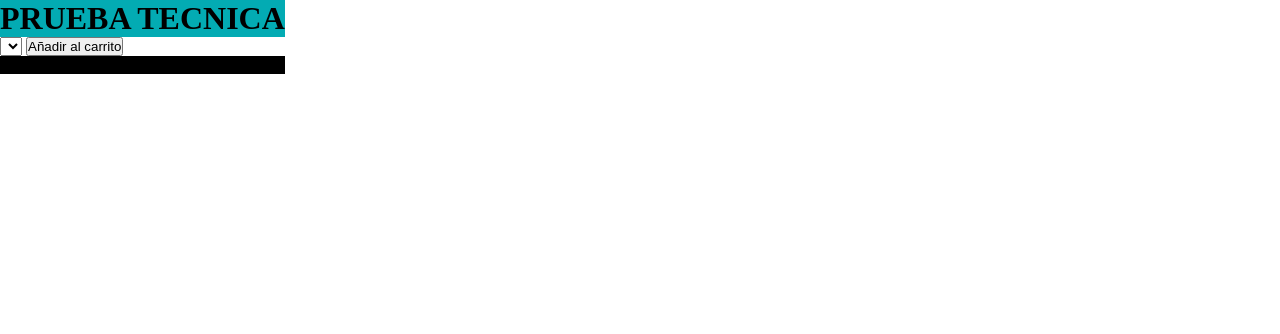
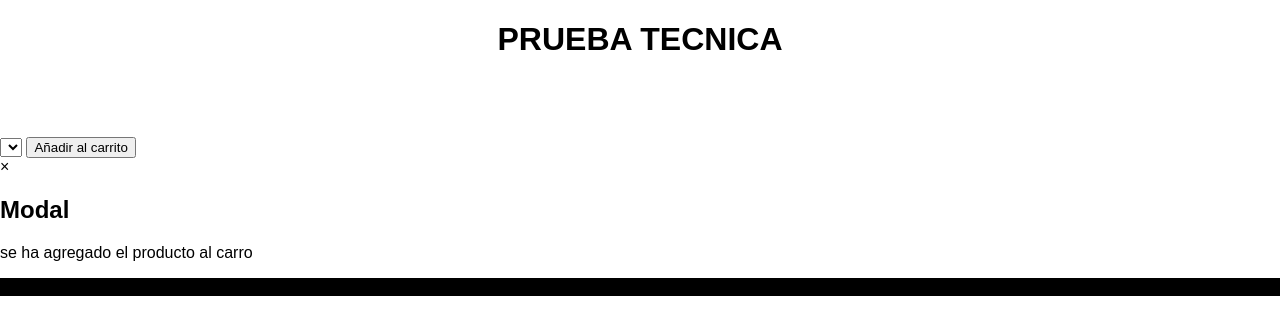
Before and after one commit to sebastiancol/pruebaTecnica, a plain HTML site: page index.html in a window 1280 px wide. Drawn offline with Linux system fonts and the light colour scheme; no server answers; a web font is replaced by a local one.

Commit message:
cambio en los layouts de la web

```diff
--- a/assets/css/index.css
+++ b/assets/css/index.css
@@ -1,13 +1,26 @@
 * {
-    margin: 0;
-    padding: 0;
     box-sizing: border-box;
 }
 
 body {
-    width: 100%;
+    margin: 0;
+    padding: 0;
+    font-family: 'Muli', sans-serif;
+    height: 100%;
+    min-width: 100vw;
+    min-height: 100vh;
 
 }
+
+
+
+.container{
+    display: flex;
+    justify-content: center;
+    flex-direction: column;
+}
+
+
 
 img {
     width: auto;
@@ -15,28 +28,25 @@ img {
 }
 
 .imagen{
-    display: flex;
-    width: 100%;
-    height: auto;
+    display: grid;
+    grid-auto-columns: auto;
+    grid-row: auto;
     background-color: gray;
 }
 
-.container{
-    display: flex;
-    flex-direction: column;
+.description{
+    display: grid;
+    grid-row: auto;
+    border-color: blue;
 }
 
-.container2{
-    display: grid;
-    grid-template-columns: auto auto auto auto;
-}
-
-.container3{
-    display: grid;
-    grid-template-rows: auto auto auto auto;
+.title{
+    text-align: center;
 }
 
 
+
+/*
 .modalContainer {
     display: none;
     position: fixed;
@@ -73,29 +83,31 @@ img {
     text-decoration: none;
     cursor: pointer;
 }
+*/
 
 header{
+    display: grid;
+    grid-template-columns: auto;
     background-color:#03abb3;
-    display: flex;
 }
 
 footer{
+    display: grid;
+    grid-template-columns: auto;
     background-color: black;
-    display: flex;
+
 }
 
-@media screen and (min-width: 640px) {
 
+@media screen and (max-width: 250px) {
 
     body {
         display: flex;
+        justify-content: left;
+        align-items: left;
+        flex-wrap: wrap;
         flex-direction: row;
+        min-width: 100vw;
+        min-height: 100vh;
     }
 }
-
-
-@media screen and (min-width: 1280px) {
-    body{
-
-    }
-  }
--- a/assets/js/index.js
+++ b/assets/js/index.js
@@ -1,5 +1,5 @@
 window.addEventListener('load', () =>{
-    //setInterval("location.reload()",20000);
+
     apiRequest()
 });
 
@@ -38,21 +38,15 @@ function dataApi(data){
     price_max.append(data.price_max)
 
     const description = document.getElementById('description');
-    description.append(data.description)
+    description.innerHTML = `<p>${data.description} </p>`
 
     const fotos = data.images
     //console.log(fotos)
     fotos.forEach(f => {
-        const card= document.createElement('div')
-        card.className="cards"
 
         const img= document.createElement('img');
-        img.src=fotos.images
-        img.width=
-
-        card.append(img)
-        const photos=document.getElementById('images').append(card)
-        //document.getElementById('info2').append(card)
+        img.src=f.images;
+        document.getElementById('images').append(img)
 
     });
 
@@ -62,22 +56,13 @@ function dataApi(data){
     let info= []
     variants.forEach(f =>{
         const options= document.createElement('option')
+        options.value=f.options
         info.push(options)
-        options.value=f.option1
-        const select =document.getElementById('options').appendChild(options);
+        //const option2= document.createElement('option')
+        ///option2.value=f.option2
+        document.getElementById('options').appendChild(options);
     })
     //console.log(variants)
-
-    /*let img1= document.createElement('img');
-    img1.src= data.images[0]
-    let img2= document.createElement('img');
-    img2.src= data.images[1]
-    let img3= document.createElement('img');
-    img3.src= data.images[2]
-    let img4= document.createElement('img');
-    img4.src= data.images[3]
-    let photos = [];
-    photos.push(data.images[0],data.images[1],data.images[2],data.images[3])*/
 
 
 
@@ -88,13 +73,14 @@ function errorApi(){
     console.log('error en la api')
 }
 
+/*
 const variants = document.getElementById('variants');
 variants.addEventListener('submit', (event)=>{
     event.preventDefault();
-})
+})*/
 
 
-const modal = document.getElementById('agregar');
+/*const modal = document.getElementById('agregar');
 //modal.addEventListener('click',modalWindow)
 
 async function modalWindow(){
@@ -110,7 +96,7 @@ function modalInfo(){
 
 function errorModal(){
     console.log('error en el modal')
-}
+}*/
 
 
     if(document.getElementById("btnModal")){
@@ -136,7 +122,7 @@ function errorModal(){
         }
 
         window.onclick = function(event) {
-            if (event.target == modal) {
+            if (event.target == modal2) {
                 modal2.style.display = "none";
 
                 body.style.position = "inherit";
--- a/index.html
+++ b/index.html
@@ -4,9 +4,12 @@
     <meta charset="UTF-8">
     <meta name="viewport" content="width=device-width, user-scalable=no, initial-scale=1.0, maximum-scale=1.0, minimum-scale=1.0">
     <meta http-equiv="X-UA-Compatible" content="ie=edge">
-    <!--<link href="https://cdn.jsdelivr.net/npm/bootstrap@5.0.2/dist/css/bootstrap.min.css" rel="stylesheet">-->
+    <link
+    href="https://fonts.googleapis.com/css?family=Muli&display=swap"
+    rel="stylesheet"
+    />
     <link rel="stylesheet" href="./assets/css/index.css">
-    <!--<link rel="stylesheet" href="https://fonts.google.com/specimen/Michroma">-->
+
 
     <title>PRUEBA TECNICA</title>
 </head>
@@ -14,35 +17,37 @@
 
     <div class="container">
 
-        <header>
-            <h1 class="h1">PRUEBA TECNICA</h1>
-        </header>
+        <div class="h">
 
-        <div class="container2" >
+        </div>
+        <div class="title">
+            <h1 class="">PRUEBA TECNICA</h1>
+        </div>
 
-            <div class="imagen" id="images">
+        <div class="item1">
+            <h2 id="title"></h2>
+        </div>
 
-            </div>
+
+        <div class="imagen" id="images">
 
         </div>
 
-        <div class="container3" >
-            <div class="">
-                <h2 id="title"></h2>
-            </div>
-        </div>
-
-        <div class="container3" >
+        <div>
             <h3 id="price"></h3>
         </div>
 
-        <div class="container3">
+        <div>
             <h3 id="preciHigh"></h3>
         </div>
 
 
 
-        <div class="container2">
+        <div class="description" id="description" >
+
+        </div>
+
+        <div>
             <form id="variants" >
 
                 <select name="options" id="options">
@@ -51,29 +56,16 @@
 
                 <button id="btnModal">Añadir al carrito</button>
             </form>
+        </div>
 
-            <div id="myModal" class="modalContainer">
-                <div class="modal-content">
-                    <span class="close">×</span> <h2>Modal</h2>
-                    <p>se ha agregado el producto al carro</p>
-                </div>
+        <div id="myModal" class="modalContainer">
+            <div class="modal-content">
+                <span class="close">×</span> <h2>Modal</h2>
+                <p>se ha agregado el producto al carro</p>
             </div>
         </div>
 
-        <div class="container2">
-            <p id="description"></p>
-        </div>
-
-        <div class="container2">
-
-        </div>
-
-        <footer>a</footer>
-
-
-
-
-
+        <footer>aa</footer>
     </div>
 
 
```
